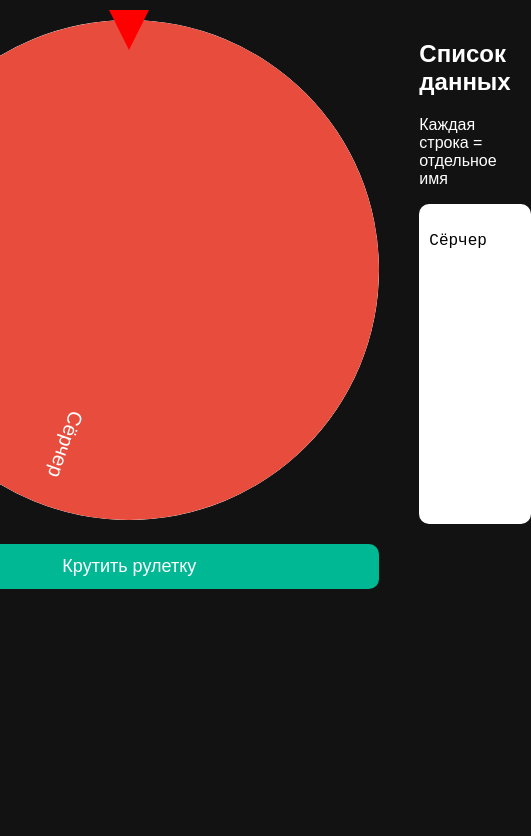
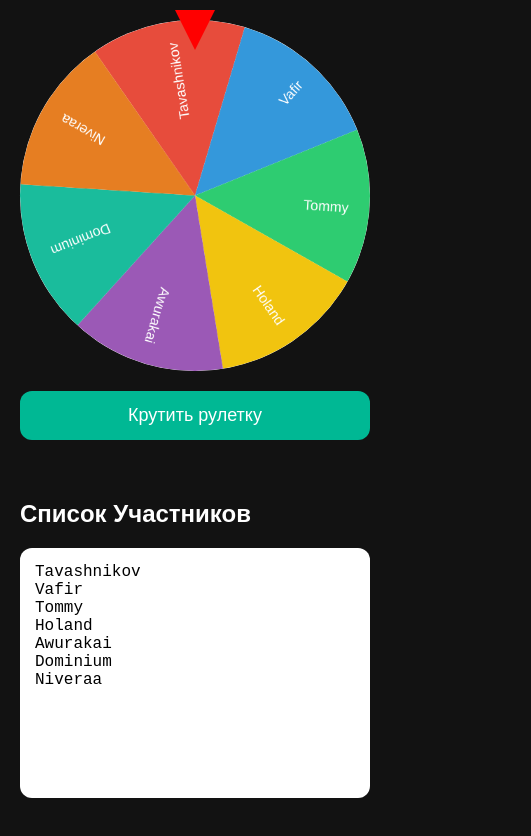
Before and after one commit to RavemanThc/roulet, a plain HTML site: page index.html in a window 390 px wide. Both pictures are taken after a click on the button "Крутить рулетку". Shown: the whole page, 531 px wide, since content can reach past the window. Drawn offline with Linux system fonts and the light colour scheme.

Commit message:
add mob v

```diff
--- a/index.html
+++ b/index.html
@@ -3,88 +3,19 @@
   <head>
     <meta charset="UTF-8" />
     <meta name="viewport" content="width=device-width, initial-scale=1.0" />
+
     <title>Рулетка</title>
+
+    <link rel="stylesheet" href="/style/style.css" />
+  </head>
+
+  <body>
     <audio id="spinSound" src="spin.mp3"></audio>
-    <style>
-      body {
-        margin: 0;
-        padding: 20px;
-        font-family: Arial, sans-serif;
-        background: #121212;
-        color: white;
 
-        display: flex;
-        justify-content: center;
-        align-items: flex-start;
-        gap: 40px;
-        min-height: 100vh;
-      }
-
-      .wheel-container {
-        position: relative;
-      }
-
-      canvas {
-        background: white;
-        border-radius: 50%;
-      }
-
-      .arrow {
-        position: absolute;
-        top: -10px;
-        left: 50%;
-        transform: translateX(-50%);
-        width: 0;
-        height: 0;
-        border-left: 20px solid transparent;
-        border-right: 20px solid transparent;
-        border-top: 40px solid red;
-        z-index: 10;
-      }
-
-      button {
-        margin-top: 20px;
-        width: 100%;
-        padding: 12px;
-        border: none;
-        border-radius: 10px;
-        background: #00b894;
-        color: white;
-        font-size: 18px;
-        cursor: pointer;
-      }
-
-      button:hover {
-        background: #00a383;
-      }
-
-      .panel {
-        width: 300px;
-      }
-
-      textarea {
-        width: 100%;
-        height: 300px;
-        border-radius: 10px;
-        padding: 10px;
-        font-size: 16px;
-        resize: none;
-        border: none;
-        outline: none;
-      }
-
-      .result {
-        margin-top: 20px;
-        font-size: 24px;
-        font-weight: bold;
-        text-align: center;
-        color: #ffeaa7;
-      }
-    </style>
-  </head>
-  <body>
+    <div class="container">
       <div class="wheel-container">
         <div class="arrow"></div>
+
         <canvas id="wheel" width="500" height="500"></canvas>
 
         <button id="spinBtn">Крутить рулетку</button>
@@ -93,121 +24,20 @@
       </div>
 
       <div class="panel">
-      <h2>Список данных</h2>
-
-      <p>Каждая строка = отдельное имя</p>
+        <h2>Список Участников</h2>
 
         <textarea id="names">
-    Сёрчер
-    </textarea
-      >
+Tavashnikov
+Vafir
+Tommy
+Holand
+Awurakai
+Dominium
+Niveraa
+        </textarea>
+      </div>
     </div>
 
-    <script>
-      const canvas = document.getElementById("wheel");
-      const ctx = canvas.getContext("2d");
-
-      const spinBtn = document.getElementById("spinBtn");
-      const namesInput = document.getElementById("names");
-      const resultDiv = document.getElementById("result");
-
-      let rotation = 0;
-      let spinning = false;
-
-      const colors = [
-        "#e74c3c",
-        "#3498db",
-        "#2ecc71",
-        "#f1c40f",
-        "#9b59b6",
-        "#1abc9c",
-        "#e67e22",
-        "#fd79a8",
-      ];
-
-      function getNames() {
-        return namesInput.value
-          .split("\n")
-          .map((n) => n.trim())
-          .filter((n) => n);
-      }
-
-      function drawWheel() {
-        const names = getNames();
-
-        const arc = (Math.PI * 2) / names.length;
-
-        ctx.clearRect(0, 0, 500, 500);
-
-        names.forEach((name, index) => {
-          const angle = index * arc + rotation;
-
-          ctx.beginPath();
-          ctx.moveTo(250, 250);
-          ctx.arc(250, 250, 250, angle, angle + arc);
-          ctx.fillStyle = colors[index % colors.length];
-          ctx.fill();
-
-          ctx.save();
-
-          ctx.translate(250, 250);
-          ctx.rotate(angle + arc / 2);
-
-          ctx.fillStyle = "white";
-          ctx.font = "20px Arial";
-          ctx.textAlign = "right";
-
-          ctx.fillText(name, 220, 10);
-
-          ctx.restore();
-        });
-      }
-
-      drawWheel();
-
-      namesInput.addEventListener("input", drawWheel);
-
-      spinBtn.addEventListener("click", () => {
-        document.getElementById("spinSound").play();
-        if (spinning) return;
-
-        spinning = true;
-
-        const names = getNames();
-
-        const extraSpin = Math.random() * 360 + 1440;
-        const duration = 4000;
-
-        const start = performance.now();
-        const startRotation = rotation;
-
-        function animate(time) {
-          const progress = Math.min((time - start) / duration, 1);
-
-          const easeOut = 1 - Math.pow(1 - progress, 3);
-
-          rotation = startRotation + ((extraSpin * Math.PI) / 180) * easeOut;
-
-          drawWheel();
-
-          if (progress < 1) {
-            requestAnimationFrame(animate);
-          } else {
-            spinning = false;
-
-            const normalized =
-              (Math.PI * 2 - (rotation % (Math.PI * 2))) % (Math.PI * 2);
-
-            const arc = (Math.PI * 2) / names.length;
-
-            const index = Math.floor(normalized / arc) % names.length;
-
-            resultDiv.textContent = "Выпало: " + names[index];
-          }
-        }
-
-        requestAnimationFrame(animate);
-      });
-    </script>
+    <script src="/scrypts/script.js"></script>
   </body>
 </html>
--- /dev/null
+++ b/scrypts/script.js
@@ -0,0 +1,240 @@
+const canvas = document.getElementById("wheel");
+const ctx = canvas.getContext("2d");
+
+const spinBtn = document.getElementById("spinBtn");
+const namesInput = document.getElementById("names");
+const resultDiv = document.getElementById("result");
+
+const spinSound = document.getElementById("spinSound");
+
+let rotation = 0;
+let velocity = 0;
+let spinning = false;
+let animationFrame;
+
+const colors = [
+  "#e74c3c",
+  "#3498db",
+  "#2ecc71",
+  "#f1c40f",
+  "#9b59b6",
+  "#1abc9c",
+  "#e67e22",
+  "#fd79a8",
+];
+
+function getNames() {
+  return namesInput.value
+    .split("\n")
+    .map((n) => n.trim())
+    .filter((n) => n);
+}
+
+function drawWheel() {
+  const names = getNames();
+
+  if (names.length === 0) return;
+
+  const arc = (Math.PI * 2) / names.length;
+
+  ctx.clearRect(0, 0, 500, 500);
+
+  names.forEach((name, index) => {
+    const angle = index * arc + rotation;
+
+    ctx.beginPath();
+    ctx.moveTo(250, 250);
+
+    ctx.arc(250, 250, 250, angle, angle + arc);
+
+    ctx.fillStyle = colors[index % colors.length];
+
+    ctx.fill();
+
+    ctx.save();
+
+    ctx.translate(250, 250);
+
+    ctx.rotate(angle + arc / 2);
+
+    ctx.fillStyle = "white";
+    ctx.font = "20px Arial";
+    ctx.textAlign = "right";
+
+    ctx.fillText(name, 220, 10);
+
+    ctx.restore();
+  });
+}
+
+drawWheel();
+
+namesInput.addEventListener("input", drawWheel);
+
+function getWinner() {
+  const names = getNames();
+
+  const normalized = (Math.PI * 2 - (rotation % (Math.PI * 2))) % (Math.PI * 2);
+
+  const arc = (Math.PI * 2) / names.length;
+
+  const index = Math.floor(normalized / arc) % names.length;
+
+  resultDiv.textContent = "Выпало: " + names[index];
+}
+
+function fadeOutAudio(audio) {
+  const fadeInterval = setInterval(() => {
+    if (audio.volume > 0.05) {
+      audio.volume -= 0.05;
+    } else {
+      audio.pause();
+      audio.volume = 1;
+      clearInterval(fadeInterval);
+    }
+  }, 100);
+}
+
+function spinPhysics() {
+  if (Math.abs(velocity) < 0.002) {
+    spinning = false;
+
+    getWinner();
+
+    setTimeout(() => {
+      fadeOutAudio(spinSound);
+    }, 5000);
+
+    return;
+  }
+
+  rotation += velocity;
+
+  velocity *= 0.985;
+
+  drawWheel();
+
+  animationFrame = requestAnimationFrame(spinPhysics);
+}
+
+spinBtn.addEventListener("click", () => {
+  if (spinning) return;
+
+  spinning = true;
+
+  spinSound.currentTime = 0;
+  spinSound.play();
+
+  velocity = Math.random() * 0.35 + 0.25;
+
+  cancelAnimationFrame(animationFrame);
+
+  spinPhysics();
+});
+
+/* ========================= */
+/* УПРАВЛЕНИЕ МЫШКОЙ */
+/* ========================= */
+
+let isDragging = false;
+let lastAngle = 0;
+let lastMoveTime = 0;
+
+function getMouseAngle(e) {
+  const rect = canvas.getBoundingClientRect();
+
+  const x = e.clientX - rect.left - rect.width / 2;
+  const y = e.clientY - rect.top - rect.height / 2;
+
+  return Math.atan2(y, x);
+}
+
+canvas.addEventListener("mousedown", (e) => {
+  isDragging = true;
+
+  lastAngle = getMouseAngle(e);
+
+  velocity = 0;
+
+  cancelAnimationFrame(animationFrame);
+});
+
+window.addEventListener("mousemove", (e) => {
+  if (!isDragging) return;
+
+  const currentAngle = getMouseAngle(e);
+
+  const delta = currentAngle - lastAngle;
+
+  rotation += delta;
+
+  drawWheel();
+
+  const now = Date.now();
+
+  velocity = delta / ((now - lastMoveTime + 1) / 16);
+
+  lastMoveTime = now;
+
+  lastAngle = currentAngle;
+});
+
+window.addEventListener("mouseup", () => {
+  if (!isDragging) return;
+
+  isDragging = false;
+
+  spinning = true;
+
+  spinSound.currentTime = 0;
+  spinSound.play();
+
+  spinPhysics();
+});
+
+/* ========================= */
+/* ТАЧ ДЛЯ ТЕЛЕФОНА */
+/* ========================= */
+
+canvas.addEventListener("touchstart", (e) => {
+  isDragging = true;
+
+  const touch = e.touches[0];
+
+  lastAngle = getMouseAngle(touch);
+
+  velocity = 0;
+
+  cancelAnimationFrame(animationFrame);
+});
+
+window.addEventListener("touchmove", (e) => {
+  if (!isDragging) return;
+
+  const touch = e.touches[0];
+
+  const currentAngle = getMouseAngle(touch);
+
+  const delta = currentAngle - lastAngle;
+
+  rotation += delta;
+
+  drawWheel();
+
+  velocity = delta * 1.5;
+
+  lastAngle = currentAngle;
+});
+
+window.addEventListener("touchend", () => {
+  if (!isDragging) return;
+
+  isDragging = false;
+
+  spinning = true;
+
+  spinSound.currentTime = 0;
+  spinSound.play();
+
+  spinPhysics();
+});
--- a/style/style.css
+++ b/style/style.css
@@ -0,0 +1,152 @@
+* {
+  box-sizing: border-box;
+}
+
+body {
+  margin: 0;
+  padding: 20px;
+
+  font-family: Arial, sans-serif;
+
+  background: #121212;
+  color: white;
+}
+
+.container {
+  display: flex;
+  justify-content: center;
+  align-items: flex-start;
+  gap: 40px;
+
+  max-width: 1400px;
+  margin: 0 auto;
+}
+
+.wheel-container {
+  position: relative;
+
+  display: flex;
+  flex-direction: column;
+  align-items: center;
+}
+
+canvas {
+  width: 500px;
+  height: 500px;
+
+  max-width: 100%;
+
+  background: white;
+  border-radius: 50%;
+}
+
+.arrow {
+  position: absolute;
+
+  top: -10px;
+  left: 50%;
+
+  transform: translateX(-50%);
+
+  width: 0;
+  height: 0;
+
+  border-left: 20px solid transparent;
+  border-right: 20px solid transparent;
+  border-top: 40px solid red;
+
+  z-index: 10;
+}
+
+button {
+  margin-top: 20px;
+
+  width: 100%;
+  max-width: 500px;
+
+  padding: 14px;
+
+  border: none;
+  border-radius: 12px;
+
+  background: #00b894;
+
+  color: white;
+  font-size: 20px;
+
+  cursor: pointer;
+
+  transition: 0.2s;
+}
+
+button:hover {
+  background: #00a383;
+}
+
+.panel {
+  width: 320px;
+}
+
+.panel h2 {
+  margin-top: 0;
+}
+
+textarea {
+  width: 100%;
+  height: 400px;
+
+  padding: 15px;
+
+  border: none;
+  border-radius: 12px;
+
+  resize: none;
+
+  font-size: 16px;
+
+  outline: none;
+}
+
+.result {
+  margin-top: 20px;
+
+  font-size: 28px;
+  font-weight: bold;
+
+  color: #ffeaa7;
+
+  text-align: center;
+}
+
+/* ========================= */
+/* АДАПТИВ ДЛЯ ТЕЛЕФОНОВ */
+/* ========================= */
+
+@media (max-width: 900px) {
+  .container {
+    flex-direction: column;
+    align-items: center;
+  }
+
+  canvas {
+    width: 90vw;
+    height: 90vw;
+  }
+
+  .panel {
+    width: 100%;
+    max-width: 500px;
+  }
+
+  textarea {
+    height: 250px;
+  }
+
+  button {
+    font-size: 18px;
+  }
+
+  .result {
+    font-size: 24px;
+  }
+}
```
Lines whose indentation alone changed are shown as unchanged.
